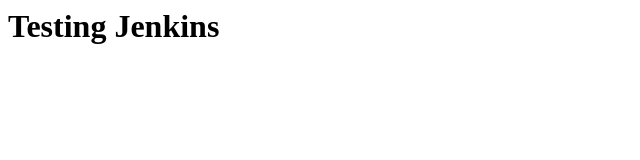
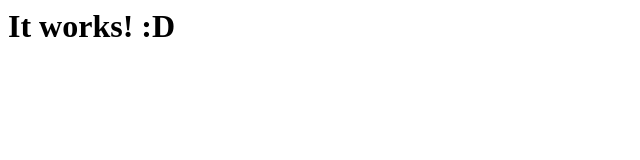
Before and after one commit to OscarHagman/jenkins_2, a plain HTML site: page github_pipeline/webpage/index.html in a window 1280 px wide. Shown: the whole page, without its empty margins (0-640 px from the left). Drawn offline with Linux system fonts and the light colour scheme.

Commit message:
it works!

```diff
--- a/github_pipeline/webpage/index.html
+++ b/github_pipeline/webpage/index.html
@@ -1 +1 @@
-<h1>Testing Jenkins</h1>
+<h1>It works! :D</h1>
```
